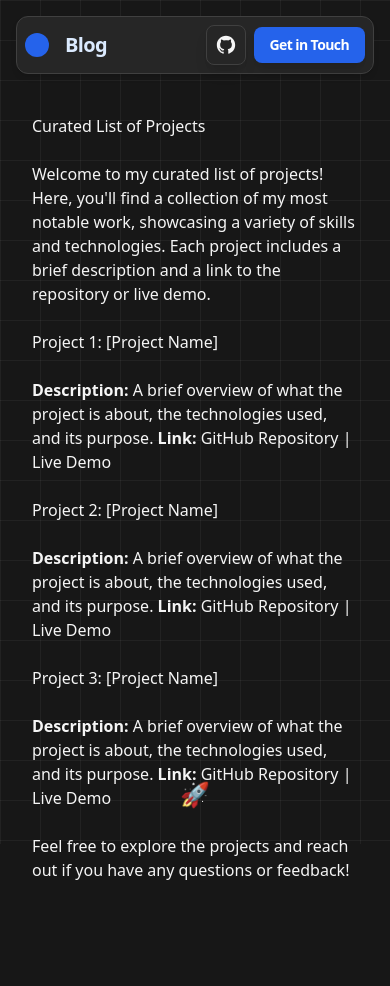
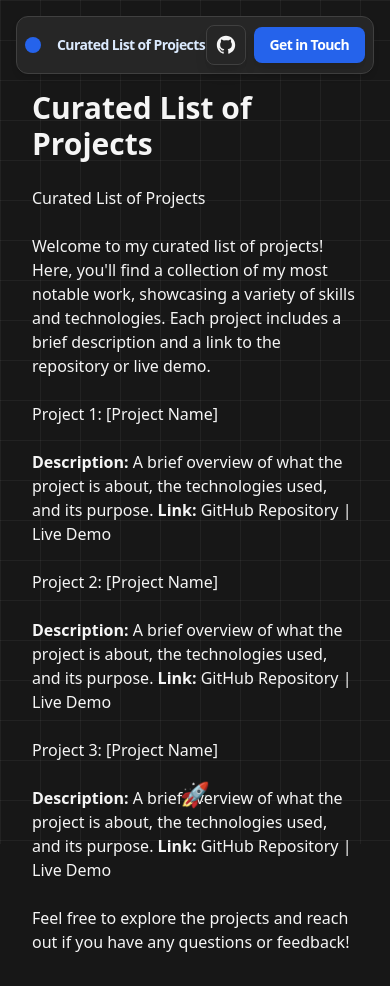
Before and after one commit to Fabbboy/portfolio, a Next.js app: page /blog/curated-list-of-projects in a window 390 px wide. Before the commit the page ends 914 px from the top, so only its background shows below. Built offline with nearby package versions, Linux system fonts and the light colour scheme.

Commit message:
fixing some media query

```diff
--- a/src/app/blog/[blog_id]/BlogViewerComponent.tsx
+++ b/src/app/blog/[blog_id]/BlogViewerComponent.tsx
@@ -1,4 +1,5 @@
 "use client";
+import HeaderComponent from "@/components/HeaderComponent";
 import { useState, useEffect } from "react";
 import ReactMarkdown from "react-markdown";
 import remarkGfm from "remark-gfm";
@@ -9,6 +10,7 @@ interface BlogContentProps {
 
 export function BlogViewerComponent({ blog_id }: BlogContentProps) {
   const [postContent, setPostContent] = useState<string>("");
+  const [title, setTitle] = useState<string>("");
 
   useEffect(() => {
     async function fetchPostContent() {
@@ -16,18 +18,31 @@ export function BlogViewerComponent({ blog_id }: BlogContentProps) {
         res.text()
       );
       setPostContent(content);
+
+      const firstHeadline = content.match(/^#\s+(.*)|^##\s+(.*)/m);
+      if (firstHeadline) {
+        setTitle(firstHeadline[1] || firstHeadline[2]);
+      } else {
+        setTitle("Blog Post");
+      }
     }
 
     fetchPostContent();
   }, [blog_id]);
 
   return (
-    <div className="w-full h-full p-4 md:p-8 space-y-6 md:space-y-10 justify-start items-start text-neutral-100">
-      {postContent ? (
-        <ReactMarkdown remarkPlugins={[remarkGfm]}>{postContent}</ReactMarkdown>
-      ) : (
-        <p>Loading content...</p>
-      )}
+    <div className="w-full h-full">
+      <HeaderComponent pageName={title} />
+      <div className="w-full h-full p-4 md:p-8 space-y-6 md:space-y-10 text-neutral-100">
+        {title && <h1 className="text-3xl font-bold mb-4">{title}</h1>}
+        {postContent ? (
+          <ReactMarkdown remarkPlugins={[remarkGfm]}>
+            {postContent}
+          </ReactMarkdown>
+        ) : (
+          <p>Loading content...</p>
+        )}
+      </div>
     </div>
   );
 }
--- a/src/app/blog/[blog_id]/page.tsx
+++ b/src/app/blog/[blog_id]/page.tsx
@@ -1,4 +1,3 @@
-import HeaderComponent from "@/components/HeaderComponent";
 import { BlogViewerComponent } from "./BlogViewerComponent";
 import TaskbarComponent from "@/components/TaskbarComponent";
 
@@ -20,7 +19,6 @@ export default function SelectedBlogPage({ params }: BlogPageProps) {
 
   return (
     <div className="flex flex-col min-h-screen w-full p-4 md:p-8 space-y-6 md:space-y-10">
-      <HeaderComponent pageName="Blog" />
       <BlogViewerComponent blog_id={blog_id} />
       <TaskbarComponent />
     </div>
--- a/src/components/TitleComponent/TitleComponent.tsx
+++ b/src/components/TitleComponent/TitleComponent.tsx
@@ -5,8 +5,10 @@ type Props = {
 const TitleComponent: React.FC<Props> = ({ title }) => {
   return (
     <div className="flex items-center space-x-4">
-      <div className="w-6 h-6 bg-blue-600 rounded-full"></div>
-      <h1 className="text-xl font-semibold">{title}</h1>
+      <div className="w-4 h-4 bg-blue-600 rounded-full"></div>
+      <h1 className="text-sm sm:text-md md:text-lg lg:text-xl font-semibold">
+        {title}
+      </h1>
     </div>
   );
 };
```
